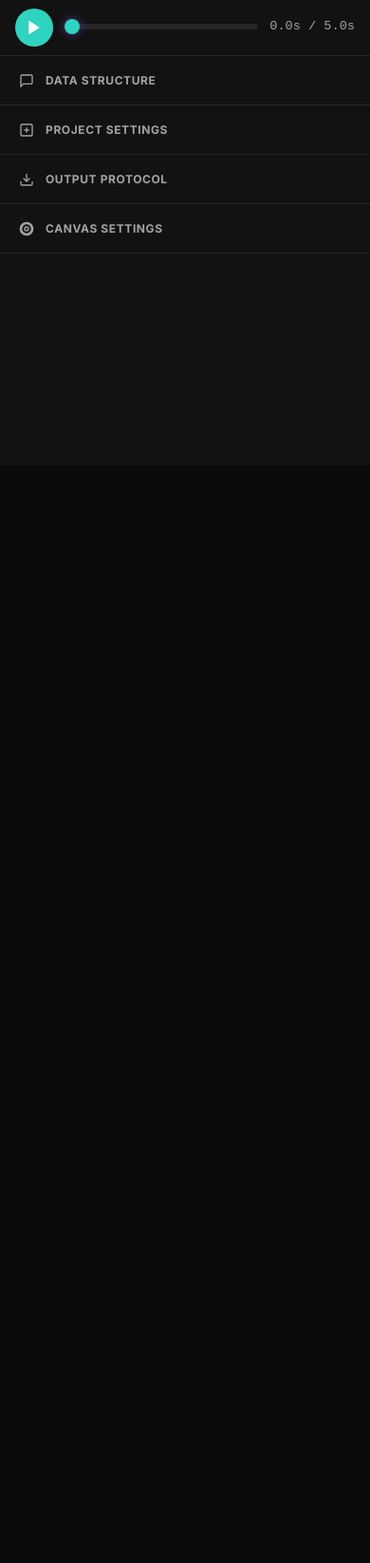
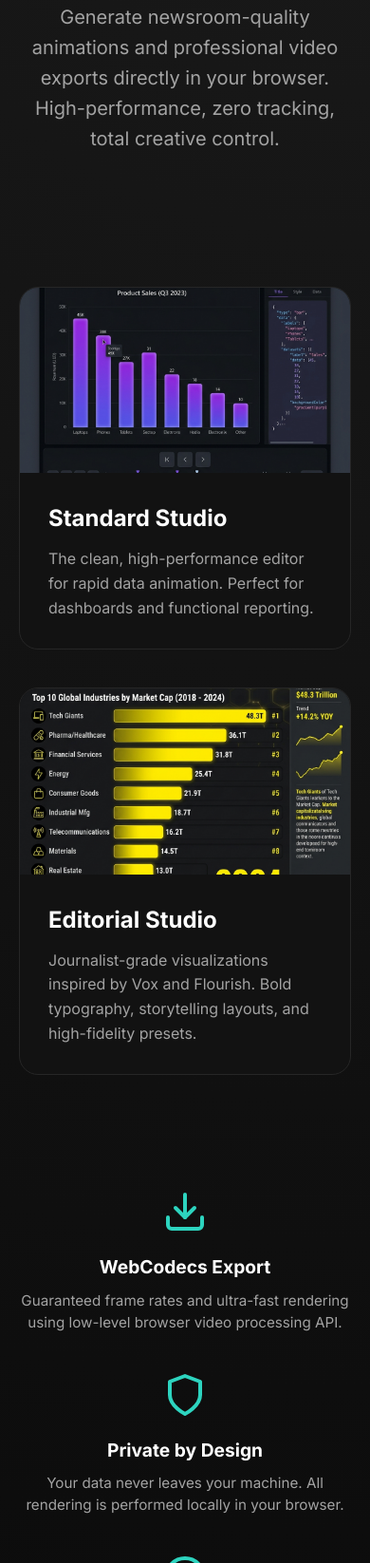
Before and after one commit to simplearyan/chart-studio, a website built with Vite: page index.html in a window 390 px wide. Shown: the part 354-2000 px from the top of the page at 95% size. Before the commit the page ends 844 px from the top, so only its background shows below. Built offline with nearby package versions, Linux system fonts and the light colour scheme; some packages are replaced by stand-ins of ours.

Commit message:
feat: launch premium landing page and discovery hub with template selector

```diff
--- a/index.html
+++ b/index.html
@@ -2,200 +2,252 @@
 <html lang="en">
   <head>
     <meta charset="UTF-8" />
-    <meta name="viewport" content="width=device-width, initial-scale=1.0, maximum-scale=1.0, user-scalable=no" />
-    <meta name="description" content="Chart Studio Web - A high-performance, vanilla JavaScript timeline editor for producing, rendering, and actively recording beautiful statistical data animations in 60FPS." />
-    <meta name="keywords" content="Chart Studio, WebCodecs, Animation Editor, Video Exporter, MediaBunny, Data Visualization, Bar Chart Race" />
-    <meta name="author" content="Aryan - Kenichi Team" />
+    <meta name="viewport" content="width=device-width, initial-scale=1.0" />
+    <meta name="description" content="Chart Studio Web - The future of data storytelling. Create, animate, and export high-performance 60FPS statistical data animations in your browser." />
+    <meta name="keywords" content="Data Visualization, Chart Generator, Video Exporter, Vox Style, Flourish Style, 60fps, WebCodecs" />
+    <meta name="author" content="Aryan - Chart Studio Team" />
 
-    <!-- Open Graph for SEO & Social Media -->
-    <meta property="og:title" content="Chart Studio Web - Advanced Video Exporter" />
-    <meta property="og:description" content="A powerful timeline editor with Canvas 2D engine powering dual MediaRecorder & WebCodec render pipelines." />
+    <!-- Open Graph / SEO -->
+    <meta property="og:title" content="Chart Studio Web: Professional Data Storytelling" />
+    <meta property="og:description" content="Generate newsroom-quality charts and video exports directly in your browser. No installation, zero data tracking." />
+    <meta property="og:image" content="./src/assets/og-preview.png" />
     <meta property="og:type" content="website" />
-    <meta property="og:url" content="https://chart-studio.demo" />
 
-    <title>Chart Studio MVP Exporter</title>
-    <!-- Use Google Fonts -->
+    <title>Chart Studio | Professional Data Storytelling Hub</title>
+
     <link rel="preconnect" href="https://fonts.googleapis.com">
     <link rel="preconnect" href="https://fonts.gstatic.com" crossorigin>
-    <link href="https://fonts.googleapis.com/css2?family=Inter:wght@400;500;600;700&display=swap" rel="stylesheet">
+    <link href="https://fonts.googleapis.com/css2?family=Inter:wght@400;600;700;800&family=Merriweather:wght@400;900&display=swap" rel="stylesheet">
     <link rel="stylesheet" href="./style.css">
-    <link rel="stylesheet" href="./export-styles.css">
+
+    <style>
+        :root {
+            --glow-color: rgba(45, 212, 191, 0.4);
+        }
+
+        .landing-page {
+            background: radial-gradient(circle at top right, #1a1a1a, #0a0a0a);
+            min-height: 100vh;
+            overflow-x: hidden;
+            overflow-y: auto !important; /* Force scroll visibility */
+            display: block !important;    /* Override fixed flex layout if any */
+        }
+
+        .landing-layout {
+            height: auto !important;
+            min-height: 100vh;
+            display: flex;
+            flex-direction: column;
+            align-items: center;
+        }
+
+        .hero-section {
+            padding: 120px 20px 60px;
+            text-align: center;
+            max-width: 900px;
+            z-index: 10;
+        }
+
+        .hero-section h1 {
+            font-size: clamp(3rem, 8vw, 5.5rem);
+            font-weight: 800;
+            line-height: 0.95;
+            letter-spacing: -0.04em;
+            margin-bottom: 24px;
+            background: linear-gradient(135deg, #fff 0%, #a3a3a3 100%);
+            -webkit-background-clip: text;
+            -webkit-text-fill-color: transparent;
+        }
+
+        .tagline {
+            font-size: 1.25rem;
+            color: var(--text-secondary);
+            max-width: 600px;
+            margin: 0 auto 40px;
+            line-height: 1.6;
+        }
+
+        .template-grid {
+            display: grid;
+            grid-template-columns: repeat(auto-fit, minmax(380px, 1fr));
+            gap: 40px;
+            width: 100%;
+            max-width: 1200px;
+            padding: 40px 20px;
+        }
+
+        .template-card {
+            background: var(--bg-secondary);
+            border: 1px solid var(--border-color);
+            border-radius: 20px;
+            overflow: hidden;
+            text-decoration: none;
+            color: var(--text-primary);
+            transition: all 0.4s cubic-bezier(0.23, 1, 0.32, 1);
+            position: relative;
+        }
+
+        .template-card:hover {
+            transform: translateY(-10px);
+            border-color: var(--accent-primary);
+            box-shadow: 0 20px 40px rgba(0, 0, 0, 0.4), 0 0 20px var(--glow-color);
+        }
+
+        .card-preview {
+            aspect-ratio: 16/9;
+            background-size: cover;
+            background-position: center;
+            position: relative;
+        }
+
+        .card-preview::after {
+            content: 'ENTER STUDIO';
+            position: absolute;
+            inset: 0;
+            background: rgba(45, 212, 191, 0.8);
+            display: flex;
+            align-items: center;
+            justify-content: center;
+            font-weight: 800;
+            font-size: 1.2rem;
+            opacity: 0;
+            transition: opacity 0.3s;
+        }
+
+        .template-card:hover .card-preview::after {
+            opacity: 1;
+        }
+
+        .card-body {
+            padding: 30px;
+        }
+
+        .card-body h3 {
+            font-size: 1.5rem;
+            margin-bottom: 12px;
+            font-weight: 700;
+        }
+
+        .card-body p {
+            color: var(--text-secondary);
+            font-size: 1rem;
+            line-height: 1.6;
+        }
+
+        .benefits-grid {
+            display: grid;
+            grid-template-columns: repeat(3, 1fr);
+            gap: 40px;
+            max-width: 1200px;
+            padding: 80px 20px;
+            width: 100%;
+        }
+
+        .benefit-item {
+            text-align: center;
+        }
+
+        .benefit-icon {
+            width: 48px;
+            height: 48px;
+            margin: 0 auto 20px;
+            color: var(--accent-primary);
+        }
+
+        .benefit-item h4 {
+            font-size: 1.2rem;
+            margin-bottom: 10px;
+        }
+
+        .benefit-item p {
+            color: var(--text-secondary);
+            font-size: 0.95rem;
+        }
+
+        .footer {
+            padding: 60px 20px;
+            border-top: 1px solid var(--border-color);
+            width: 100%;
+            text-align: center;
+            color: var(--text-secondary);
+            font-size: 0.9rem;
+        }
+
+        @media (max-width: 768px) {
+            .benefits-grid {
+                grid-template-columns: 1fr;
+            }
+            .template-grid {
+                grid-template-columns: 1fr;
+            }
+            .hero-section h1 {
+                font-size: 3.5rem;
+            }
+        }
+    </style>
   </head>
-  <body>
-    <div id="app" class="studio-layout">
-        <header class="studio-header">
+  <body class="landing-page">
+    <div id="app" class="studio-layout landing-layout">
+        <header class="studio-header w-full">
             <div class="logo">
                 <svg width="24" height="24" viewBox="0 0 24 24" fill="none" stroke="currentColor" stroke-width="2" stroke-linecap="round" stroke-linejoin="round"><path d="M3 3v18h18"/><path d="M18 17V9"/><path d="M13 17V5"/><path d="M8 17v-3"/></svg>
                 <span>Chart Studio</span>
             </div>
             <div class="header-actions">
-                <button id="btn-export-png" class="btn btn-secondary">
-                    <svg width="16" height="16" viewBox="0 0 24 24" fill="none" stroke="currentColor" stroke-width="2" stroke-linecap="round" stroke-linejoin="round"><rect x="3" y="3" width="18" height="18" rx="2" ry="2"/><circle cx="8.5" cy="8.5" r="1.5"/><polyline points="21 15 16 10 5 21"/></svg>
-                    <span class="btn-text">Image</span>
-                </button>
-                <button id="btn-export-video" class="btn btn-primary">
-                    <svg width="16" height="16" viewBox="0 0 24 24" fill="none" stroke="currentColor" stroke-width="2" stroke-linecap="round" stroke-linejoin="round"><path d="M21 15v4a2 2 0 0 1-2 2H5a2 2 0 0 1-2-2v-4"/><polyline points="7 10 12 15 17 10"/><line x1="12" y1="15" x2="12" y2="3"/></svg>
-                    <span class="btn-text">Export Video</span>
-                </button>
+                <a href="https://github.com/simplearyan/chart-studio" class="btn btn-secondary">GitHub</a>
             </div>
         </header>
 
-        <main class="studio-content">
-            <!-- Left/Top Side: Visualization & Controls -->
-            <div class="canvas-area">
-                <section class="canvas-panel">
-                    <div id="canvas-container" class="canvas-container shadow-premium">
-                        <canvas id="main-canvas" width="1280" height="720"></canvas>
-                    </div>
-                </section>
-
-                <footer class="playback-controls">
-                    <button id="btn-play" class="control-btn">
-                        <svg width="20" height="20" viewBox="0 0 24 24" fill="currentColor"><polygon points="5 3 19 12 5 21 5 3"/></svg>
-                    </button>
-                    <div class="timeline-scrubber">
-                        <input type="range" id="timeline-slider" min="0" max="100" value="0">
-                        <div class="time-display"><span id="time-current">0.0</span>s / <span id="time-total">5.0</span>s</div>
-                    </div>
-                </footer>
-            </div>
-
-            <!-- Right Sidebar: Properties & Exports -->
-            <aside class="sidebar unified-sidebar">
-
-                <details class="accordion" name="sidebar-group">
-                    <summary><svg width="16" height="16" viewBox="0 0 24 24" fill="none" stroke="currentColor" stroke-width="2"><path d="M21 15a2 2 0 0 1-2 2H7l-4 4V5a2 2 0 0 1 2-2h14a2 2 0 0 1 2 2z"/></svg> Data Structure</summary>
-                    <div class="accordion-content">
-                        <div class="control-group">
-                            <label>Chart Mode</label>
-                            <div class="chart-type-selector">
-                                <button class="type-btn active" data-type="bar">
-                                    <svg width="18" height="18" viewBox="0 0 24 24" fill="none" stroke="currentColor" stroke-width="2"><path d="M12 20V10"/><path d="M18 20V4"/><path d="M6 20v-4"/></svg> Bar
-                                </button>
-                                <button class="type-btn" data-type="line">
-                                    <svg width="18" height="18" viewBox="0 0 24 24" fill="none" stroke="currentColor" stroke-width="2"><path d="M3 3v18h18"/><path d="m19 9-5 5-4-4-3 3"/></svg> Line
-                                </button>
-                                <button class="type-btn" data-type="race">
-                                    <svg width="18" height="18" viewBox="0 0 24 24" fill="none" stroke="currentColor" stroke-width="2"><path d="M4 22h14a2 2 0 0 0 2-2V4a2 2 0 0 0-2-2H4a2 2 0 0 0-2 2v16a2 2 0 0 0 2 2Z"/><path d="M12 6v12"/><path d="M8 10v8"/><path d="M16 14v4"/></svg> Race
-                                </button>
-                            </div>
-                        </div>
-
-                        <div class="control-group">
-                            <label>JSON Source</label>
-                            <textarea id="data-input" class="code-editor">[
-    {"label": "Apple 🍎", "val": 10},
-    {"label": "Banana 🍌", "val": 20},
-    {"label": "Cat 😼", "val": 45},
-    {"label": "Dog 🐶", "val": 30}
-]</textarea>
-                            <button id="btn-update-data" class="btn btn-secondary w-full mt-2">Compile JSON</button>
-                        </div>
-                    </div>
-                </details>
-
-                <details class="accordion" name="sidebar-group">
-                    <summary><svg width="16" height="16" viewBox="0 0 24 24" fill="none" stroke="currentColor" stroke-width="2"><rect x="3" y="3" width="18" height="18" rx="2" ry="2"/><line x1="8" y1="12" x2="16" y2="12"/><line x1="12" y1="8" x2="12" y2="16"/></svg> Project Settings</summary>
-                    <div class="accordion-content">
-                        <div class="control-group">
-                            <label>Theme Palette</label>
-                            <div class="color-palette">
-                                <button class="palette-swatch active" style="background: linear-gradient(135deg, #a855f7, #6366f1)" data-palette="purple-indigo"></button>
-                                <button class="palette-swatch" style="background: linear-gradient(135deg, #ec4899, #f43f5e)" data-palette="pink-rose"></button>
-                                <button class="palette-swatch" style="background: linear-gradient(135deg, #10b981, #3b82f6)" data-palette="emerald-blue"></button>
-                            </div>
-                        </div>
-
-                        <div class="control-group">
-                            <label for="conf-duration">Duration Offset (s)</label>
-                            <input type="number" id="conf-duration" value="5" min="1" max="60" class="input-field">
-                        </div>
-
-                        <div class="control-group">
-                            <label for="conf-easing">Engine Easing</label>
-                            <select id="conf-easing" class="select-field">
-                                <option value="easeInOutCubic">Ease In Out</option>
-                                <option value="easeOutElastic">Elastic Out</option>
-                                <option value="easeOutBounce">Bounce</option>
-                            </select>
-                        </div>
-                    </div>
-                </details>
-
-                <details class="accordion" name="sidebar-group">
-                    <summary><svg width="16" height="16" viewBox="0 0 24 24" fill="none" stroke="currentColor" stroke-width="2"><path d="M21 15v4a2 2 0 0 1-2 2H5a2 2 0 0 1-2-2v-4"/><polyline points="7 10 12 15 17 10"/><line x1="12" y1="15" x2="12" y2="3"/></svg> Output Protocol</summary>
-                    <div class="accordion-content">
-                        <div class="control-group">
-                            <label class="font-bold text-xs">CONTAINER FORMAT</label>
-                            <div class="format-grid">
-                                <button class="toggle-btn format-btn active" data-value="mp4">MP4</button>
-                                <button class="toggle-btn format-btn" data-value="webm">WEBM</button>
-                                <button class="toggle-btn format-btn" data-value="mov">MOV</button>
-                                <button class="toggle-btn format-btn" data-value="png_sequence">PNG SEQ</button>
-                            </div>
-                        </div>
-
-                        <div class="control-group">
-                            <label class="font-bold text-xs">WORKER PIPELINE</label>
-                            <div class="process-grid">
-                                <button class="toggle-btn process-btn process-render active" data-value="render">
-                                    <svg width="20" height="20" viewBox="0 0 24 24" fill="none" stroke="currentColor" stroke-width="2" stroke-linecap="round" stroke-linejoin="round"><rect x="2" y="3" width="20" height="14" rx="2" ry="2"/><line x1="8" y1="21" x2="16" y2="21"/><line x1="12" y1="17" x2="12" y2="21"/></svg>
-                                    <div class="process-title">Render Layer</div>
-                                    <div class="process-subtitle">High Quality • All Formats</div>
-                                </button>
-                                <button class="toggle-btn process-btn process-record" data-value="record">
-                                    <svg width="20" height="20" viewBox="0 0 24 24" fill="none" stroke="currentColor" stroke-width="2" stroke-linecap="round" stroke-linejoin="round"><rect x="5" y="2" width="14" height="20" rx="2" ry="2"/><line x1="12" y1="18" x2="12.01" y2="18"/></svg>
-                                    <div class="process-title">Live Native</div>
-                                    <div class="process-subtitle">Realtime • MP4/WEBM Only</div>
-                                </button>
-                            </div>
-                        </div>
-
-                        <div class="control-group mt-2">
-                            <label class="font-bold text-xs">CAPTURE RATE (FPS)</label>
-                            <div class="fps-grid">
-                                <button class="toggle-btn fps-btn" data-value="12">12</button>
-                                <button class="toggle-btn fps-btn" data-value="24">24</button>
-                                <button class="toggle-btn fps-btn" data-value="30">30</button>
-                                <button class="toggle-btn fps-btn active" data-value="60">60</button>
-                            </div>
-                        </div>
-                    </div>
-                </details>
-
-                <details class="accordion" name="sidebar-group">
-                    <summary><svg width="16" height="16" viewBox="0 0 24 24" fill="none" stroke="currentColor" stroke-width="2"><path d="M12 2C6.47 2 2 6.47 2 12s4.47 10 10 10 10-4.47 10-10S17.53 2 12 2zm0 18c-4.41 0-8-3.59-8-8s3.59-8 8-8 8 3.59 8 8-3.59 8-8 8z"/><circle cx="12" cy="12" r="3"/></svg> Canvas Settings</summary>
-                    <div class="accordion-content">
-                        <div class="control-group">
-                            <label class="font-bold text-xs uppercase tracking-wider opacity-60">Canvas Background</label>
-                            <div class="color-palette mt-2" id="canvas-color-palette">
-                                <div class="palette-swatch active" style="background-color: #000000;" data-color="#000000" title="Black"></div>
-                                <div class="palette-swatch" style="background-color: #334155;" data-color="#334155" title="Slate"></div>
-                                <div class="palette-swatch" style="background-color: #282828;" data-color="#282828" title="Grey"></div>
-                                <div class="palette-swatch" style="background-color: #064e3b;" data-color="#064e3b" title="Green"></div>
-                                <div class="palette-swatch" style="background-color: #172554;" data-color="#172554" title="Blue"></div>
-                                <div class="palette-swatch" style="background-color: #422006;" data-color="#422006" title="Yellow"></div>
-                            </div>
-                        </div>
-                        <div class="control-group">
-                            <label class="font-bold text-xs uppercase tracking-wider opacity-60">Custom Canvas Color</label>
-                            <input type="color" id="canvas-custom-color" class="w-full h-10 bg-transparent border-none cursor-pointer mt-2" value="#000000">
-                        </div>
-                    </div>
-            </aside>
+        <main class="hero-section">
+            <h1>Data Storytelling<br>at 60FPS.</h1>
+            <p class="tagline">Generate newsroom-quality animations and professional video exports directly in your browser. High-performance, zero tracking, total creative control.</p>
         </main>
 
-    <!-- Export Overlay -->
-    <div id="export-overlay" class="export-overlay hidden">
-        <div class="export-modal glass-panel">
-            <h2>Rendering Video...</h2>
-            <div class="progress-bar-container">
-                <div id="export-progress-bar" class="progress-bar"></div>
+        <section class="template-grid">
+            <a href="standard-studio.html" class="template-card">
+                <div class="card-preview" style="background-image: url('standard_thumbnail.png');"></div>
+                <div class="card-body">
+                    <h3>Standard Studio</h3>
+                    <p>The clean, high-performance editor for rapid data animation. Perfect for dashboards and functional reporting.</p>
+                </div>
+            </a>
+
+            <a href="editorial.html" class="template-card">
+                <div class="card-preview" style="background-image: url('editorial_thumbnail.png');"></div>
+                <div class="card-body">
+                    <h3>Editorial Studio</h3>
+                    <p>Journalist-grade visualizations inspired by Vox and Flourish. Bold typography, storytelling layouts, and high-fidelity presets.</p>
+                </div>
+            </a>
+        </section>
+
+        <section class="benefits-grid">
+            <div class="benefit-item">
+                <div class="benefit-icon">
+                    <svg width="48" height="48" viewBox="0 0 24 24" fill="none" stroke="currentColor" stroke-width="2" stroke-linecap="round" stroke-linejoin="round"><path d="M21 15v4a2 2 0 0 1-2 2H5a2 2 0 0 1-2-2v-4"/><polyline points="7 10 12 15 17 10"/><line x1="12" y1="15" x2="12" y2="3"/></svg>
+                </div>
+                <h4>WebCodecs Export</h4>
+                <p>Guaranteed frame rates and ultra-fast rendering using low-level browser video processing API.</p>
             </div>
-            <p id="export-status">Preparing frames...</p>
-        </div>
+            <div class="benefit-item">
+                <div class="benefit-icon">
+                    <svg width="48" height="48" viewBox="0 0 24 24" fill="none" stroke="currentColor" stroke-width="2" stroke-linecap="round" stroke-linejoin="round"><path d="M12 22s8-4 8-10V5l-8-3-8 3v7c0 6 8 10 8 10z"/></svg>
+                </div>
+                <h4>Private by Design</h4>
+                <p>Your data never leaves your machine. All rendering is performed locally in your browser.</p>
+            </div>
+            <div class="benefit-item">
+                <div class="benefit-icon">
+                    <svg width="48" height="48" viewBox="0 0 24 24" fill="none" stroke="currentColor" stroke-width="2" stroke-linecap="round" stroke-linejoin="round"><circle cx="12" cy="12" r="10"/><polyline points="12 6 12 12 16 14"/></svg>
+                </div>
+                <h4>Always 60FPS</h4>
+                <p>Designed for smooth, buttery transitions and cinematic statistical animations that wow your audience.</p>
+            </div>
+        </section>
+
+        <footer class="footer">
+            <p>&copy; 2026 Chart Studio. Crafted for Data Storytellers.</p>
+        </footer>
     </div>
-
-    <script type="module" src="/src/main.js"></script>
   </body>
 </html>
--- a/vite.config.js
+++ b/vite.config.js
@@ -7,6 +7,7 @@ export default defineConfig({
     rollupOptions: {
       input: {
         main: resolve(__dirname, 'index.html'),
+        standard: resolve(__dirname, 'standard-studio.html'),
         editorial: resolve(__dirname, 'editorial.html'),
       },
     },
```
Also changed, not shown: standard-studio.html (added, +203 -0 lines), editorial_thumbnail.png (added), standard_thumbnail.png (added).
